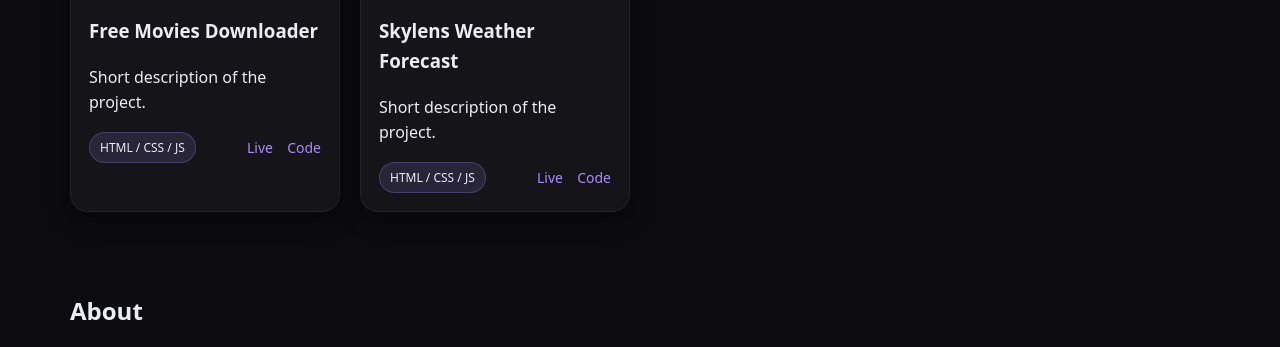
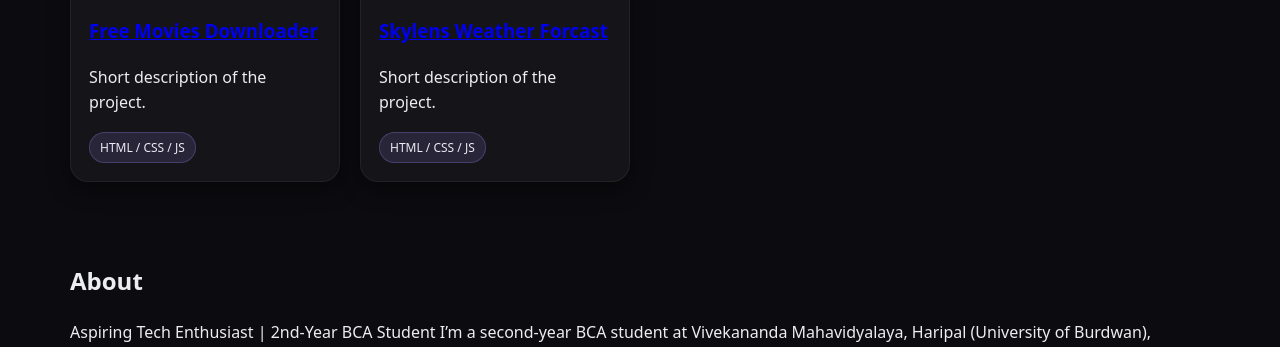
Before and after one commit to susamoymandi/My-Portfolio, a plain HTML site: page index.html in a window 1280 px wide. Shown: the part 845-1192 px from the top of the page. Drawn offline with Linux system fonts and the light colour scheme.

Commit message:
Fix HTML structure and update project links

```diff
--- a/index.html
+++ b/index.html
@@ -37,27 +37,21 @@ Currently developing stronger backend and deployment skills.
         <!-- Duplicate these blocks for each project -->
         <article class="card">
           <div class="thumb"><img src="MovieLogo.jpg" alt=""></div>
-          <h3>Free Movies Downloader</h3>
+          <h3><a href="https://susamoymandi.github.io/FreeMovies-Downloader/" target="_blank">Free Movies Downloader</a></h3>
           <p>Short description of the project.</p>
           <div class="meta">
             <span class="pill">HTML / CSS / JS</span>
             <div class="links">
-              <a href="https://susamoymandi.github.io/FreeMovies-Downloader/" target="_blank">Live</a>
-              <a href="https://github.com/susamoymandi/FreeMovies-Downloader.git" target="_blank">Code</a>
-            </div>
           </div>
         </article>
 
         <article class="card">
           <div class="thumb"><img src="SkylensLogo.jpg" alt=""></div>
-          <h3>Skylens Weather Forecast</h3>
+          <h3><a href="https://susamoymandi.github.io/Skylens/" target="_blank">Skylens Weather Forcast</a></h3>
           <p>Short description of the project.</p>
           <div class="meta">
             <span class="pill">HTML / CSS / JS</span>
             <div class="links">
-              <a href="https://susamoymandi.github.io/Skylens/" target="_blank">Live</a>
-              <a href="https://github.com/susamoymandi/Skylens.git" target="_blank">Code</a>
-            </div>
           </div>
         </article>
         <!-- End Duplicate -->
```
